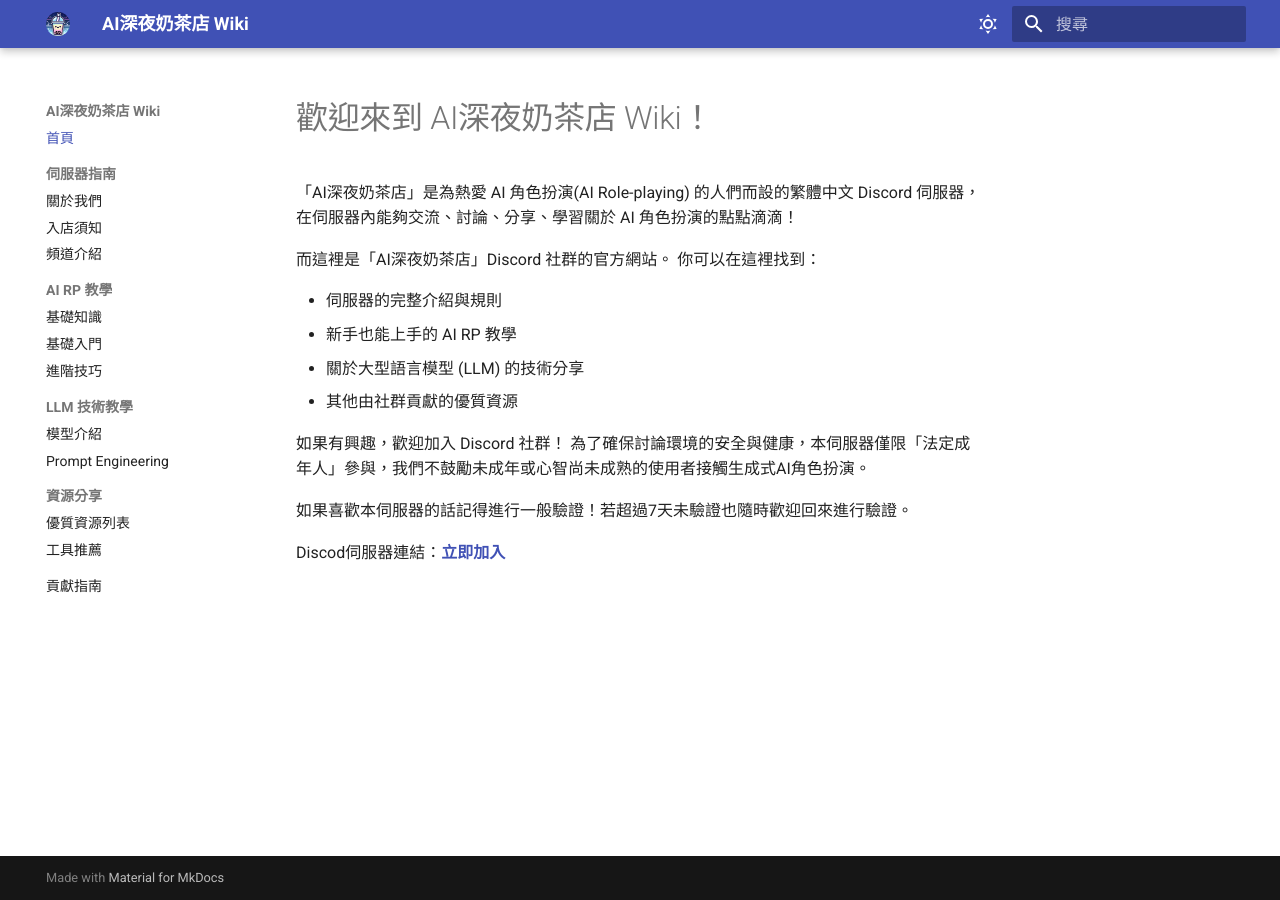
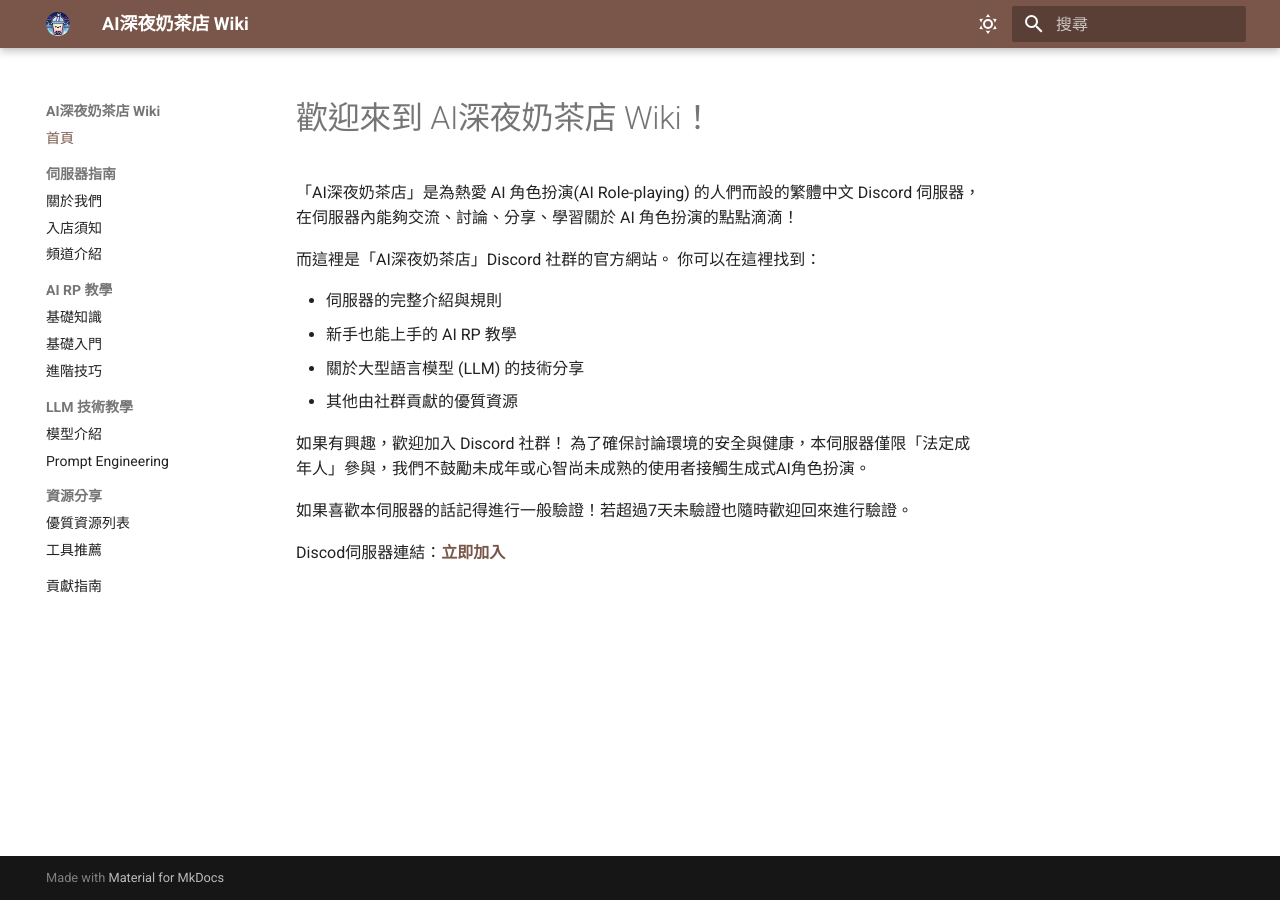
Before and after one commit to Chocochocococo/ai-milktea-wiki, an MkDocs documentation site: the page built from docs/index.md, in a window 1280 px wide. Built offline with MkDocs 1.6.1 and Material for MkDocs 9.7.7, drawn with Linux system fonts in a browser that asks for light colours.

Commit message:
Update mkdocs.yml

```diff
--- a/mkdocs.yml
+++ b/mkdocs.yml
@@ -13,16 +13,16 @@
     # 淺色模式
     - media: "(prefers-color-scheme: light)"
       scheme: default
-      primary: "#876D5A" # 主色調，可選 brown, teal, orange 等
-      accent: "#CDA581" # 強調色，可選 amber, indigo 等
+      primary: brown # 主色調，可選 brown, teal, orange 等
+      accent: amber # 強調色，可選 amber, indigo 等
       toggle:
         icon: material/weather-sunny
         name: 切換至深色模式
     # 深色模式
     - media: "(prefers-color-scheme: dark)"
       scheme: slate
-      primary: "#876D5A"
-      accent: "#CDA581"
+      primary: brown
+      accent: amber
       toggle:
         icon: material/weather-night
         name: 切換至淺色模式
```
